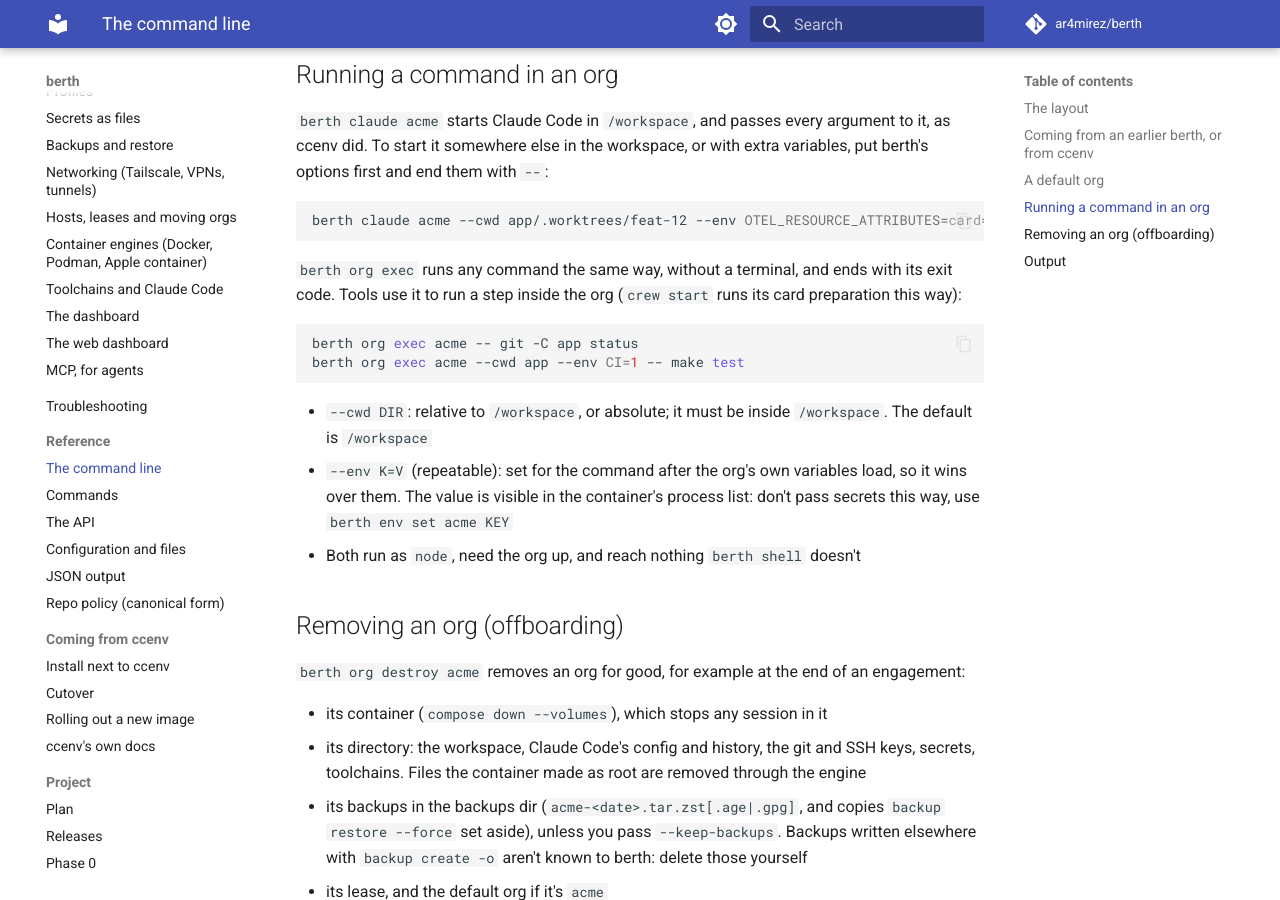
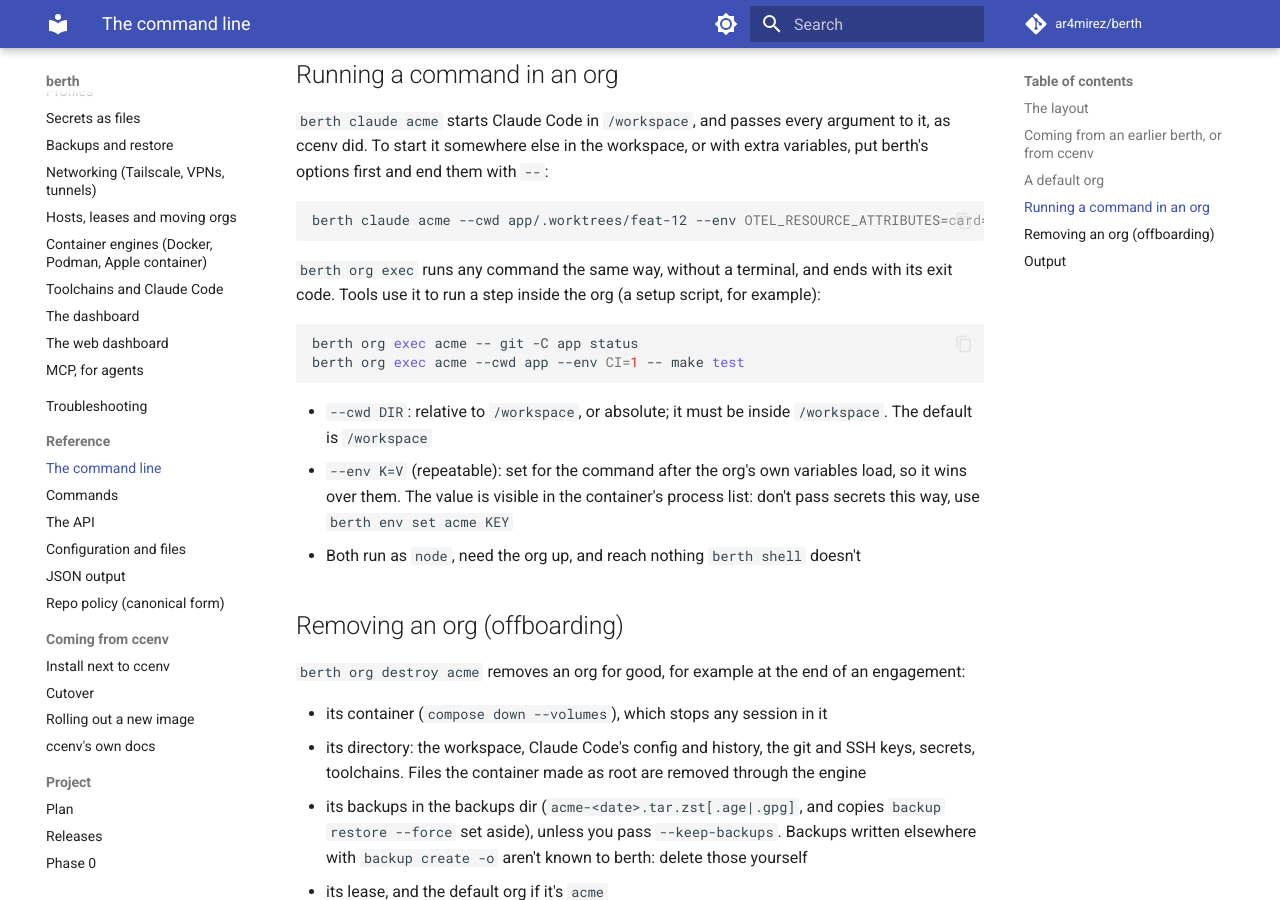
Before and after one commit to ar4mirez/berth, an MkDocs documentation site: the page built from docs/cli.md, in a window 1280 px wide and 900 px high, scrolled down 3816 px. Built offline with MkDocs 1.6.1 and Material for MkDocs 9.7.7, drawn with Linux system fonts in a browser that asks for light colours; comment, search, counter and statistics services are not loaded.

Commit message:
docs: use a generic example command for berth exec
Replace the example tool command in the exec docs, the Exec comment, PARITY.md and the exec parity test with a generic one. Behaviour is unchanged.

````diff
--- a/docs/cli.md
+++ b/docs/cli.md
@@ -123,7 +123,7 @@ berth claude acme --cwd app/.worktrees/feat-12 --env OTEL_RESOURCE_ATTRIBUTES=ca
 ```
 
 `berth org exec` runs any command the same way, without a terminal, and ends with its exit code. Tools use it to run a step
-inside the org (`crew start` runs its card preparation this way):
+inside the org (a setup script, for example):
 
 ```bash
 berth org exec acme -- git -C app status
````
Also changed, not shown: PARITY.md (+1 -1 lines), 2 other files.
